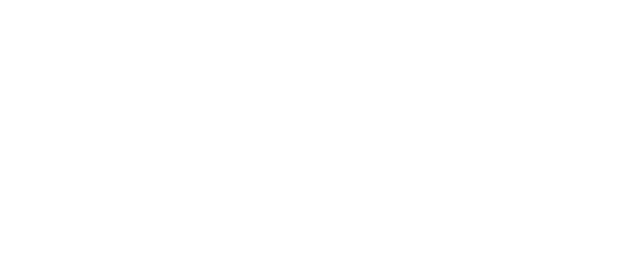
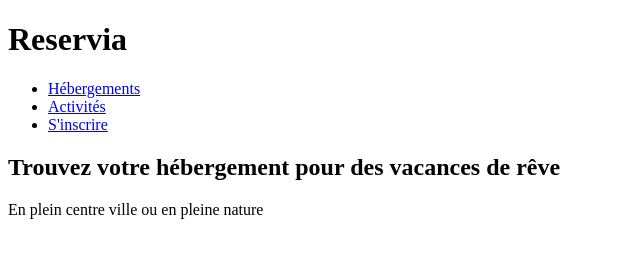
Before and after one commit to Sshinato/Reservia, a plain HTML site: page Accueil/Index.html in a window 1280 px wide. Shown: the whole page, without its empty margins (0-640 px from the left). Drawn offline with Linux system fonts and the light colour scheme.

Commit message:
En-tête

```diff
--- a/Accueil/Index.html
+++ b/Accueil/Index.html
@@ -7,8 +7,21 @@
 
     <body>
     	<header>
+    		<h1>Reservia</h1>
 
+    			<nav>
+    				<ul>
+    					<li> <a href="#hebergement"> Hébergements </a></li>
+    					<li> <a href="#activité"> Activités </a> </li>
+    					<li> <a href="inscription"> S'inscrire </a> </li>
+    				</ul>
+    			</nav>
+
+    			<h2>Trouvez votre hébergement pour des vacances de rêve</h2>
+    			<p>En plein centre ville ou en pleine nature</p>
     	</header>
+
+
 
     	<footer>
 
```
